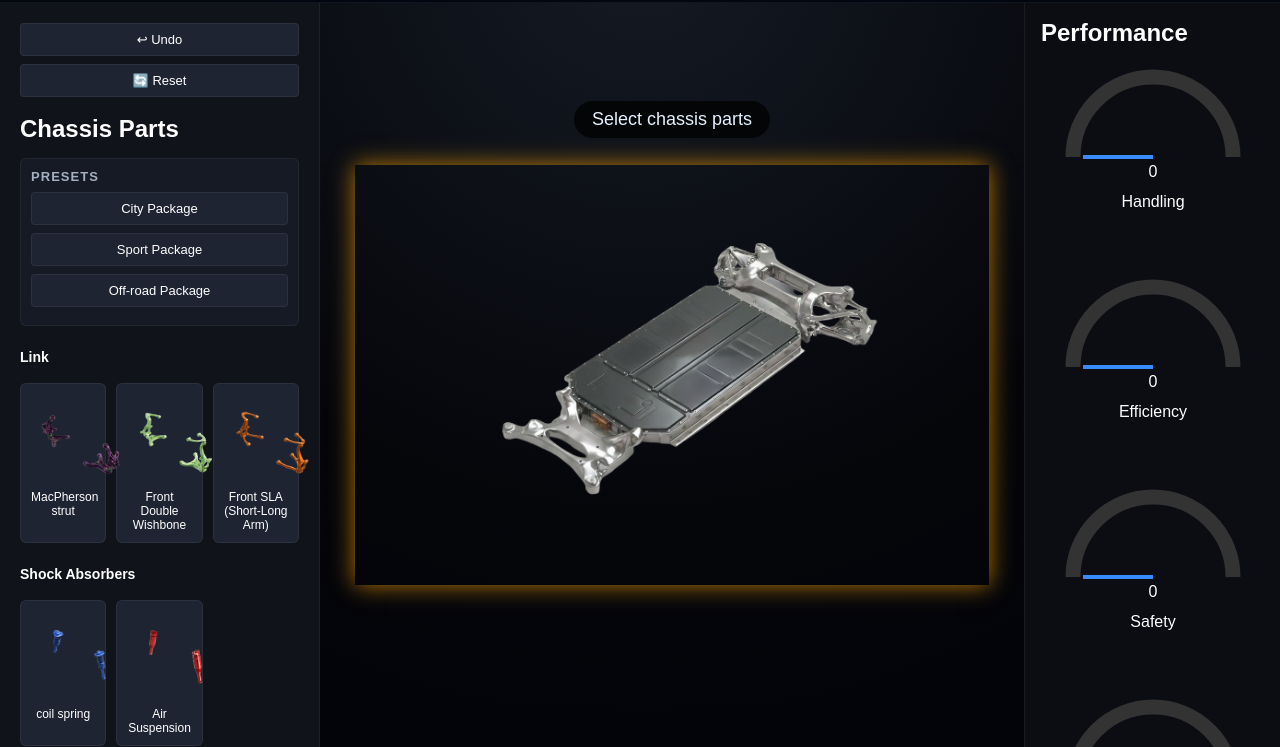
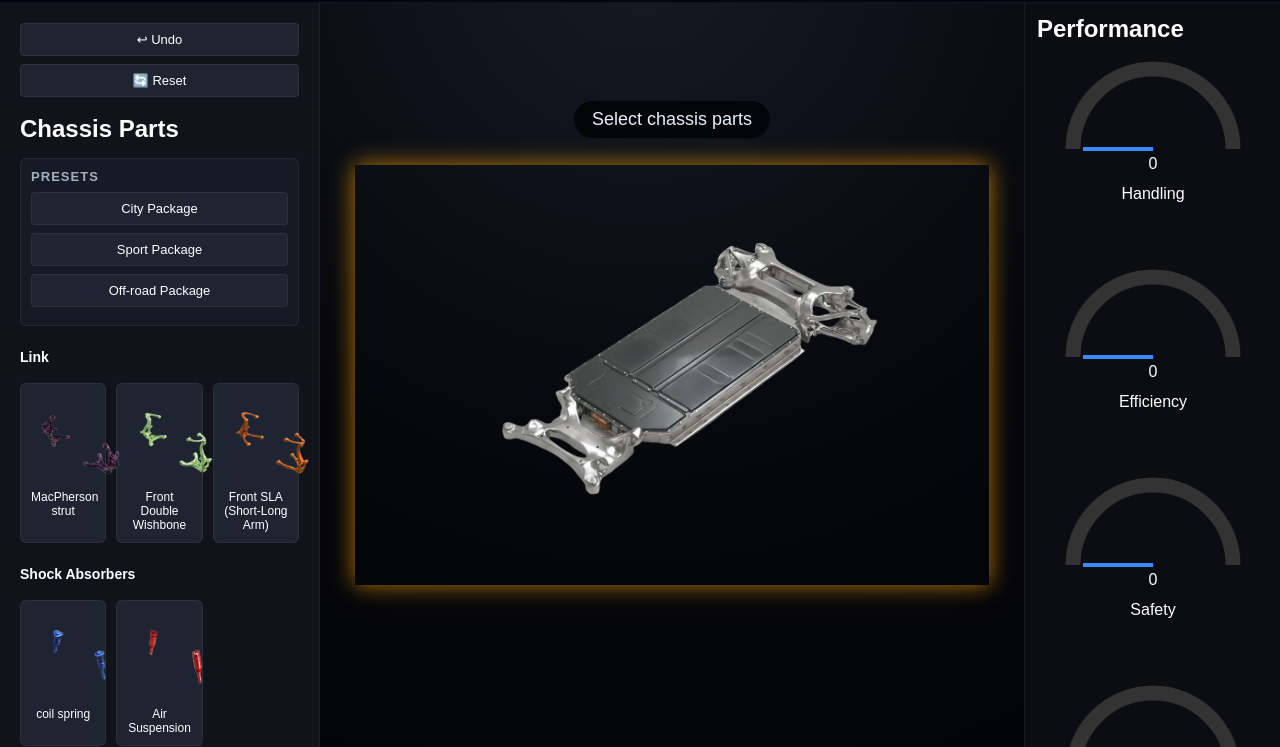
Before and after one commit to sua2723-droid/EV-Chassis-Simulator, a plain HTML site: page index.html in a window 1280 px wide. Shown: the part 53-800 px from the top of the page. Drawn offline with Linux system fonts and the light colour scheme.

Commit message:
Initial commit

```diff
--- a/style-v2.css
+++ b/style-v2.css
@@ -252,19 +252,19 @@ body {
 /* RIGHT DASHBOARD */
 .dashboard {
   width: 20%;
-  padding: 16px 16px 8px;
+  padding: 12px 12px 4px;
   background: var(--panel-darker);
   border-left: 1px solid rgba(255, 255, 255, 0.06);
   overflow-y: hidden;
 }
 
 .dashboard h2 {
- margin: 0 0 10px 0;
+ margin: 0 0 6px 0;
 }
 
 .dashboard canvas {
   display: block;
-  margin: 0 auto 10px;
+  margin: 0 auto 8px;
 }
 
 /* 게이지 변화 텍스트 (작은 +X / -Y) */
```
